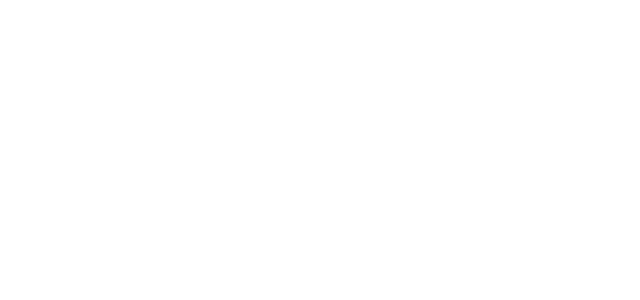
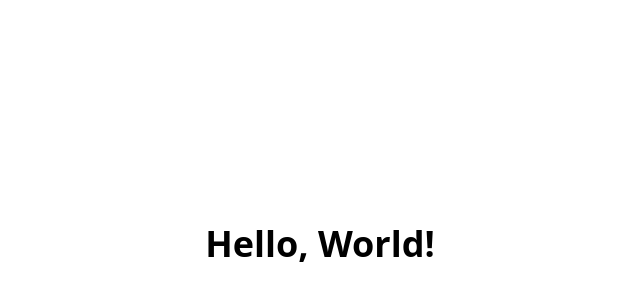
Before and after one commit to SWP391-FPTU/todo-app, a React (Vite) app: page / in a window 1280 px wide. Shown: the part 156-456 px from the top of the page, without its empty margins (320-960 px from the left). Built offline with nearby package versions, Linux system fonts and the light colour scheme.

Commit message:
chore: init project

```diff
--- a/package.json
+++ b/package.json
@@ -13,6 +13,11 @@
   },
   "lint-staged": {
     "src/**/*.{js,jsx,json,scss}": "prettier --single-quote --trailing-comma all --plugin=prettier-plugin-tailwindcss --write"
+  },
+  "husky": {
+    "hooks": {
+      "pre-commit": "lint-staged"
+    }
   },
   "dependencies": {
     "husky": "^9.1.7",
--- a/src/App.jsx
+++ b/src/App.jsx
@@ -1,5 +1,9 @@
 function App() {
-  return <div className="h-screen    flex justify-center items-center"></div>;
+  return (
+    <div className="flex h-screen items-center justify-center p-10">
+      <h1 className="text-center text-4xl font-bold">Hello, World!</h1>
+    </div>
+  );
 }
 
 export default App;
```
